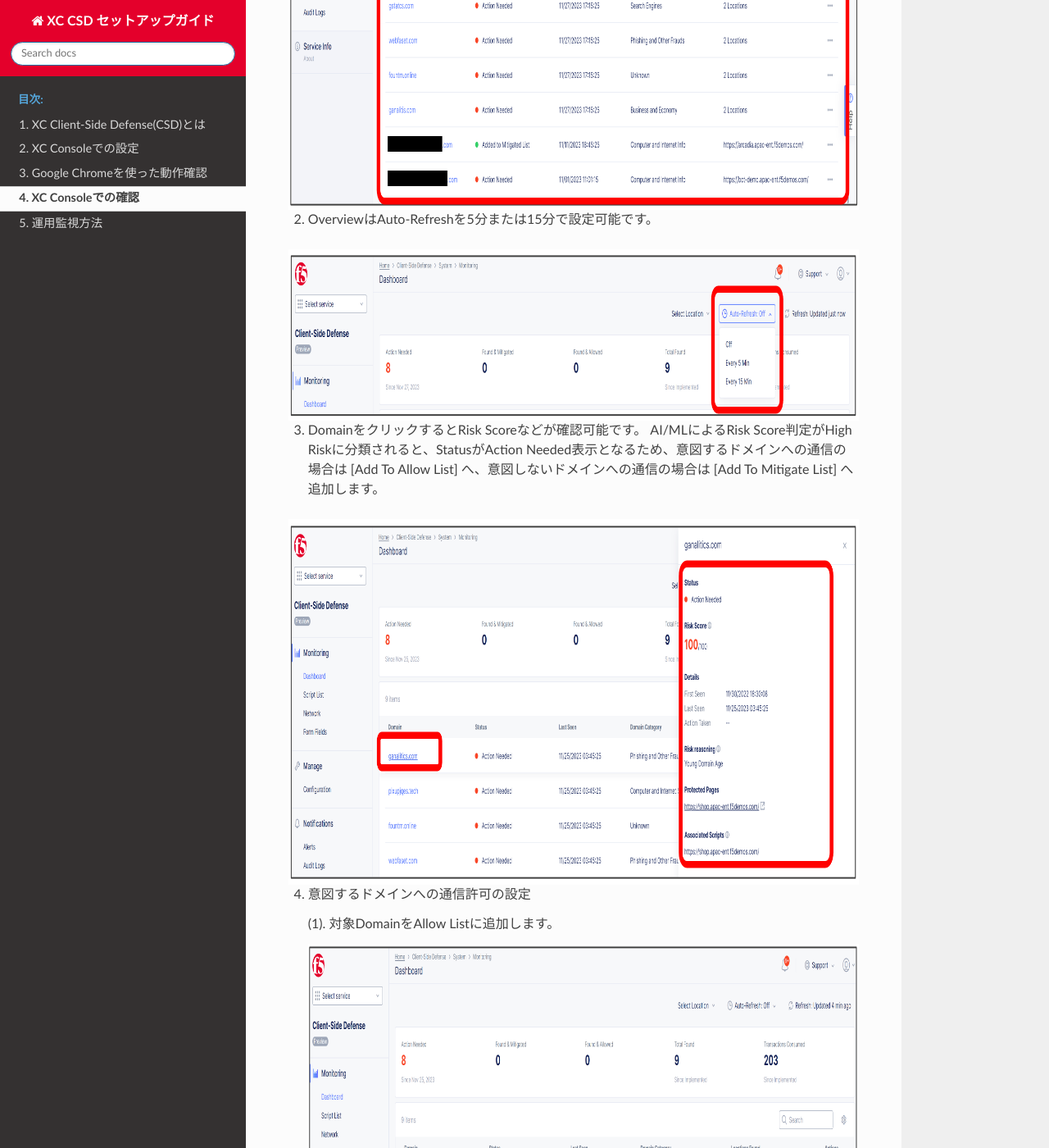
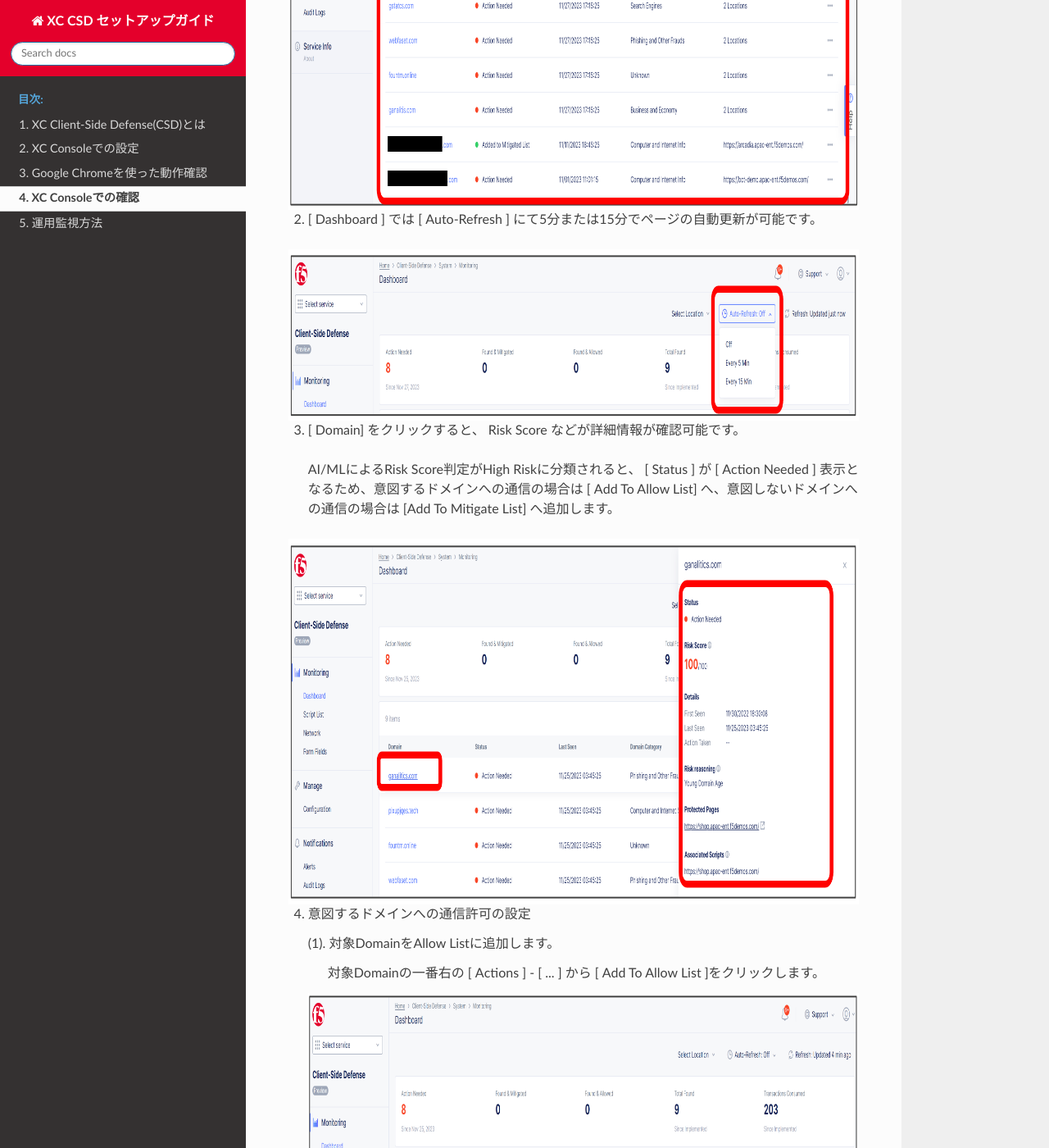
Before and after one commit to BeF5/f5j-xc-csd, a Sphinx documentation site: the page built from docs/module04/module04.rst, in a window 1280 px wide and 1400 px high, scrolled down 644 px. Shown: the whole window at 82% size. Built offline with Sphinx 7.4.7 and the Read the Docs theme 2.0.0, drawn with Linux system fonts in a browser that asks for light colours; some of the changed text lies outside the part shown.

Commit message:
Update module04.rst

```diff
--- a/docs/module04/module04.rst
+++ b/docs/module04/module04.rst
@@ -2,22 +2,23 @@
 ======================================
 
 
-1. 対象アクセスから5分以上経過後に Home > Client-Side Defense > Dashboard で確認すると、不正なドメインへのアクセスを検知している。
+1. 対象アクセスから5分以上経過後に [ Home ] - [ Client-Side Defense ] - [ Dashboard ] で確認すると、不正なドメインへのアクセスを検知していることが確認できます。
 
 .. figure:: images/Picture1.png
    :scale: 50%
    :align: center
 
 
-2. OverviewはAuto-Refreshを5分または15分で設定可能です。
+2.  [ Dashboard ] では [ Auto-Refresh ] にて5分または15分でページの自動更新が可能です。
 
 .. figure:: images/Picture2.png
    :scale: 50%
    :align: center
 
 
-3. DomainをクリックするとRisk Scoreなどが確認可能です。
-   AI/MLによるRisk Score判定がHigh Riskに分類されると、StatusがAction Needed表示となるため、意図するドメインへの通信の場合は [Add To Allow List] へ、意図しないドメインへの通信の場合は [Add To Mitigate List] へ追加します。
+3.  [ Domain] をクリックすると、 Risk Score などが詳細情報が確認可能です。
+
+   AI/MLによるRisk Score判定がHigh Riskに分類されると、 [ Status ] が [ Action Needed ] 表示となるため、意図するドメインへの通信の場合は [ Add To Allow List] へ、意図しないドメインへの通信の場合は [Add To Mitigate List] へ追加します。
 
 .. figure:: images/Picture3.png
    :scale: 50%
@@ -28,19 +29,21 @@
 
    (1). 対象DomainをAllow Listに追加します。
 
+      対象Domainの一番右の [ Actions ] - [ ... ] から [ Add To Allow List ]をクリックします。
+
    .. figure:: images/Picture4-1.png
       :scale: 50%
       :align: center
 
 
-   (2). 警告を確認し、AddをクリックでAllow Listへ登録完了です。
+   (2). 警告を確認し、 [ Add] を クリックでAllow Listへの登録は完了です。
 
    .. figure:: images/Picture4-2.png
       :scale: 50%
       :align: center
 
 
-   (3). Monitoring – Network > Allow Listタブから登録内容を確認可能です。
+   (3). [ Monitoring ] – [ Network ] - [ Allow List ] から登録内容を確認可能です。
 
    .. figure:: images/Picture4-3.png
       :scale: 50%
@@ -51,19 +54,21 @@
 
    (1). 対象DomainをMitigate Listに追加します。
 
+      対象Domainの一番右の [ Actions ] - [ ... ] から [ Add To Mitigate List ]をクリックします。
+
    .. figure:: images/Picture5-1.png
       :scale: 50%
       :align: center
 
 
-   (2). 警告を確認し、AddをクリックでMitigate List登録完了です。
+   (2). 警告を確認し、 [ Add ] をクリックでMitigate Listへの登録は完了です。
 
    .. figure:: images/Picture5-2.png
       :scale: 50%
       :align: center
 
 
-   (3). Monitoring – Network > Mitigate Listタブから登録内容を確認可能です。
+   (3). [ Monitoring ] – [ Network ] - [ Mitigate List ] から登録内容を確認可能です。
 
    .. figure:: images/Picture5-3.png
       :scale: 50%
```
